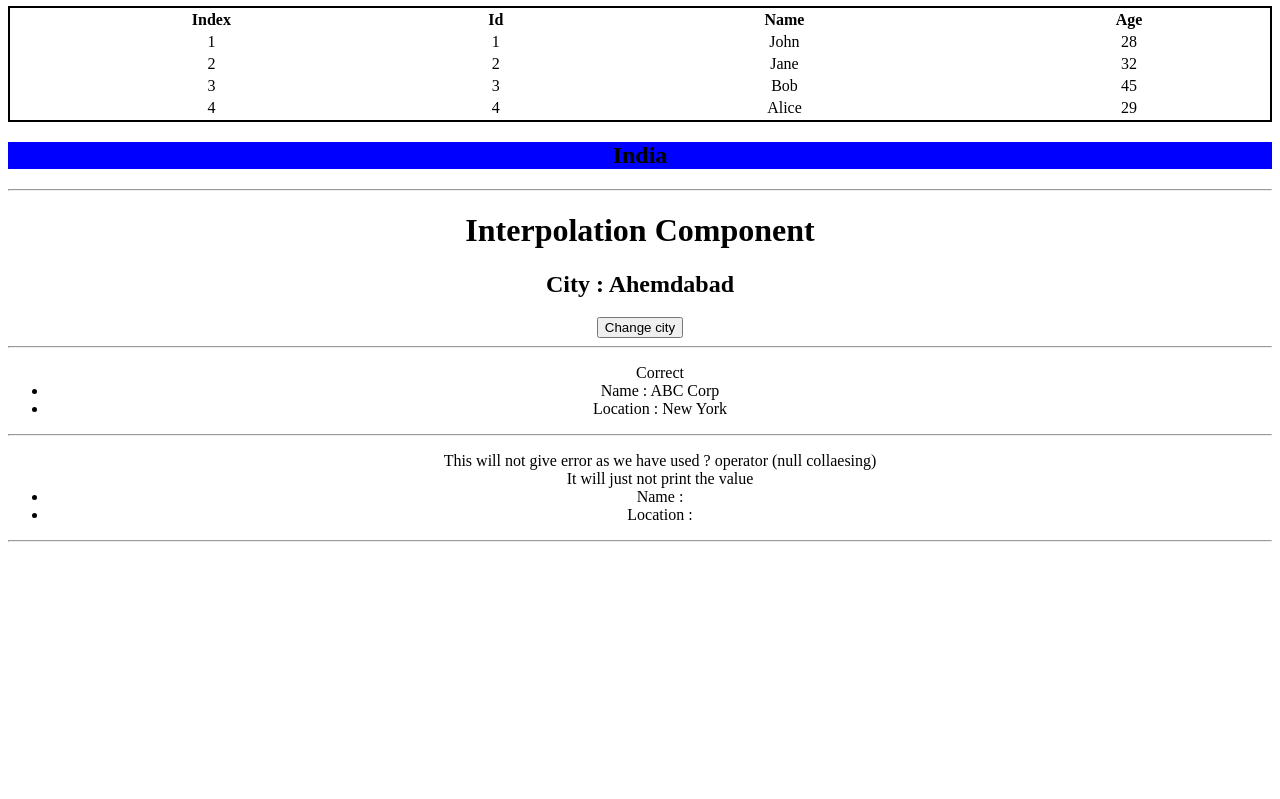
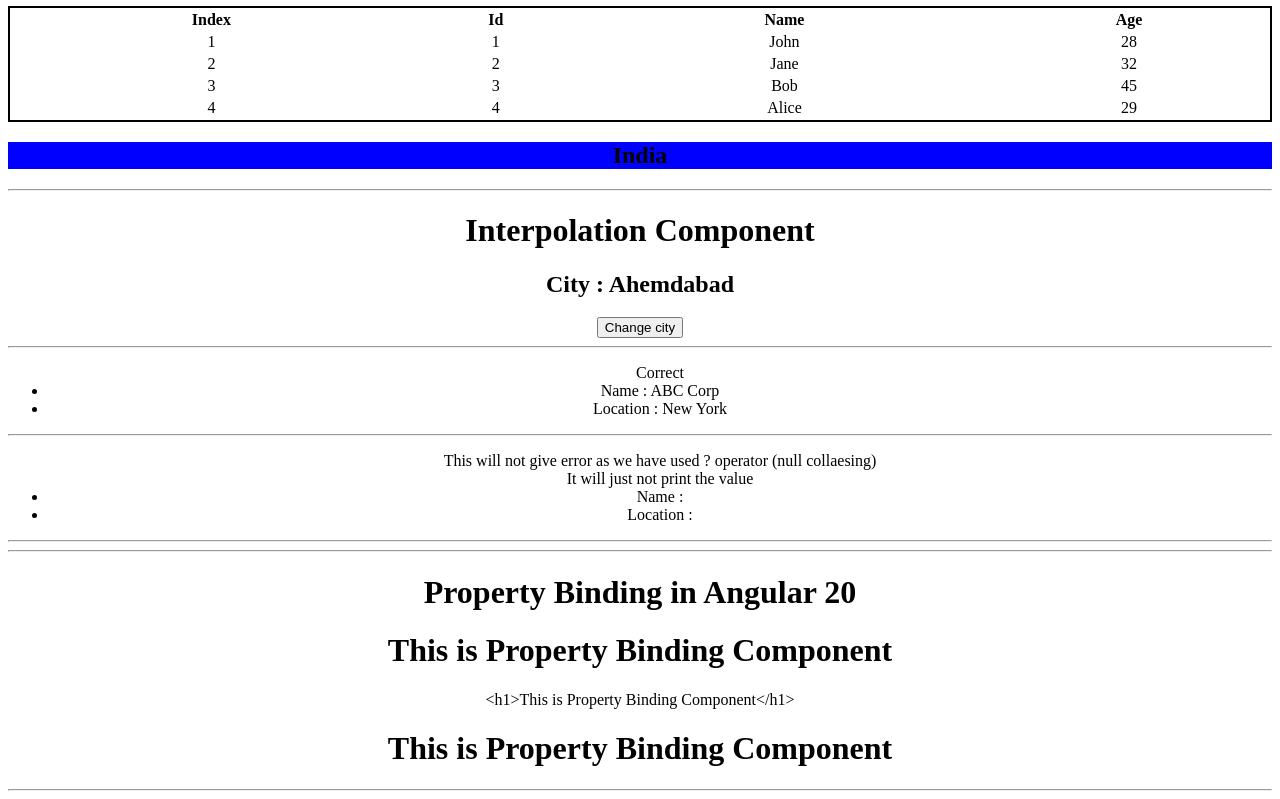
Before and after one commit to HarshTurakhiaPersonal/Angular20Demo, an Angular app: page / in a window 1280 px wide. Shown: the part 238-1037 px from the top of the page. Before the commit the page ends 800 px from the top, so only its background shows below. Built offline with nearby package versions, Linux system fonts and the light colour scheme.

Commit message:
Property binding

```diff
--- a/src/app/app.html
+++ b/src/app/app.html
@@ -14,4 +14,5 @@
     <app-structural-directive></app-structural-directive>
     <app-attribute-directive></app-attribute-directive>
     <app-interpolation-component></app-interpolation-component>
+    <app-property-binding></app-property-binding>
 </div>
--- a/src/app/app.ts
+++ b/src/app/app.ts
@@ -2,11 +2,12 @@ import { Component, signal } from '@angular/core';
 import { StructuralDirective } from "./structural-directive/structural-directive";
 import { AttributeDirective } from "./attribute-directive/attribute-directive";
 import { InterpolationCOmponent } from "./interpolation-component/interpolation-component";
+import { PropertyBinding } from "./property-binding/property-binding";
 // import { Child } from './child/child';
 
 @Component({
   selector: 'app-root',
-  imports: [StructuralDirective, AttributeDirective, InterpolationCOmponent],
+  imports: [StructuralDirective, AttributeDirective, InterpolationCOmponent, PropertyBinding],
   templateUrl: './app.html',
   styleUrl: './app.css',
 })
--- /dev/null
+++ b/src/app/property-binding/property-binding.html
@@ -0,0 +1,6 @@
+<hr>
+<h1>Property Binding in Angular 20</h1>
+<span innerHTML="{{tagValue}}"></span>
+<span>{{tagValueError}}</span>
+<span [innerHTML]="tagValue"></span>
+<hr>
--- /dev/null
+++ b/src/app/property-binding/property-binding.ts
@@ -0,0 +1,13 @@
+import { Component } from '@angular/core';
+
+@Component({
+  selector: 'app-property-binding',
+  imports: [],
+  templateUrl: './property-binding.html',
+  styleUrl: './property-binding.css',
+})
+export class PropertyBinding {
+  tagValue: string = '<h1>This is Property Binding Component</h1>';
+  tagValueError: string = '<h1>This is Property Binding Component</h1>';
+  tagValueCorrect: string = '<h1>This is Property Binding Component</h1>';
+}
```
Also changed, not shown: src/app/property-binding/property-binding.css (added).
